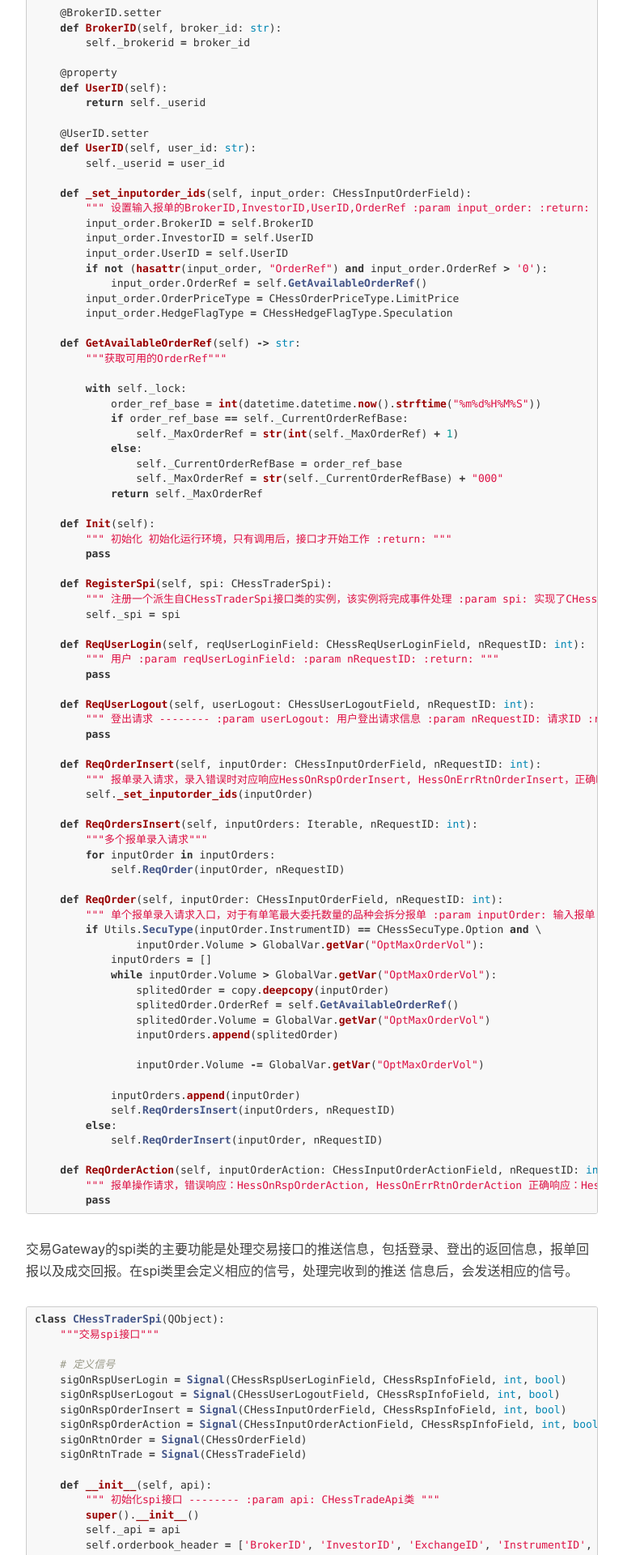
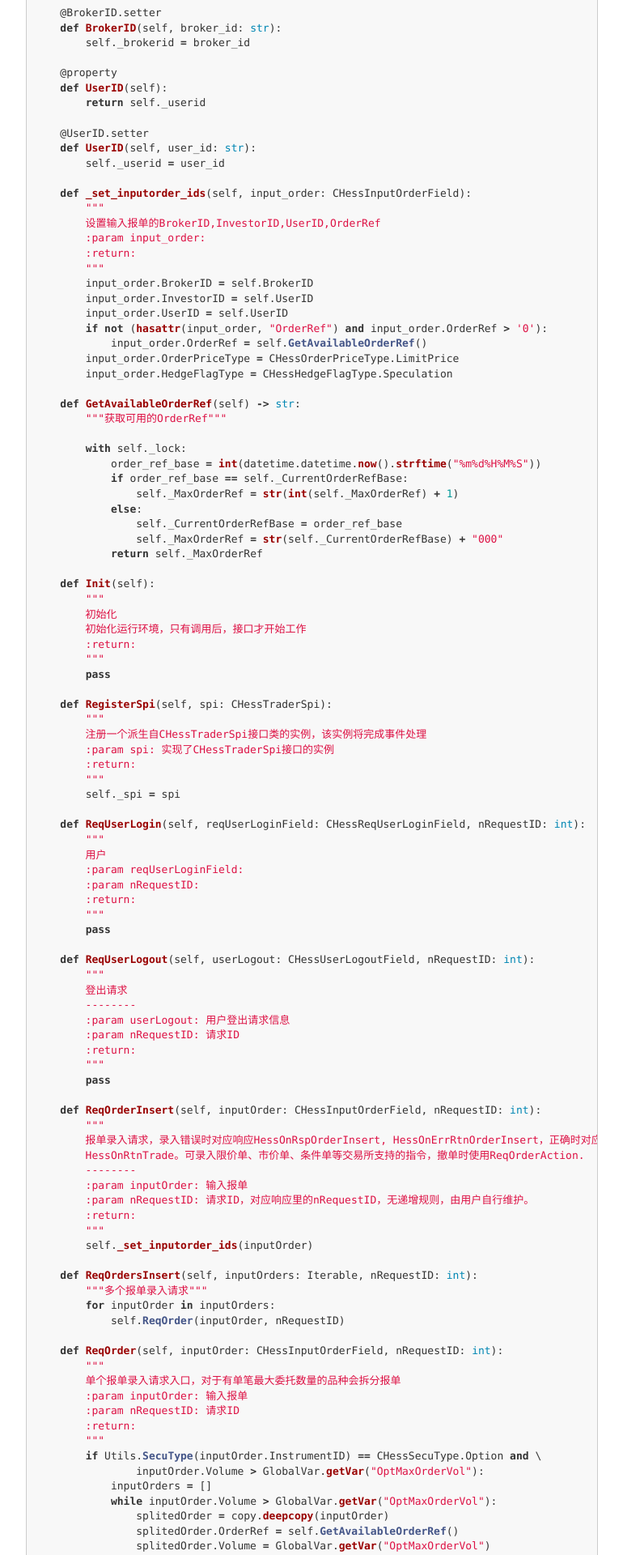
Before and after one commit to yujun1214/yujun1214.github.io, a Jekyll site: the page built from _posts/2022-05-11-基于python的期权交易系统-交易Gateway.md, in a window 1280 px wide. Shown: the part 1179-3099 px from the top of the page at 81% size, without its empty margins (233-1003 px from the left). Built offline with Jekyll 4.4.1, drawn with Linux system fonts in a browser that asks for light colours; nearby versions of some CDN libraries; comment, search, counter and statistics services are not loaded; some of the changed text lies outside the part shown.

Commit message:
修复代码注释换行错乱的问题

```diff
--- a/css/syntax.css
+++ b/css/syntax.css
@@ -1,8 +1,14 @@
 /* to make lines scroll instead of wrap */
 /* from http://stackoverflow.com/a/23393920 */
 
+/*
+ * .highlight pre code * {
+ * white-space: nowrap;    // this sets all children inside to nowrap
+ * }
+ */
+
 .highlight pre code * {
-  white-space: nowrap;    // this sets all children inside to nowrap
+  white-space: pre;    // this sets all children inside to nowrap
 }
 
 .highlight pre {
```
